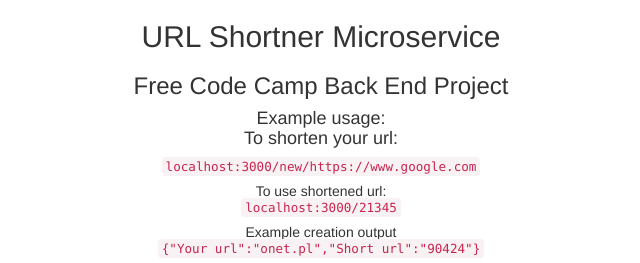
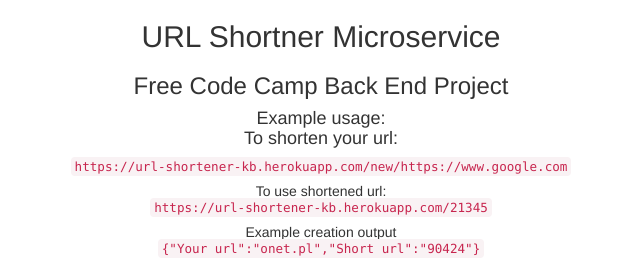
Before and after one commit to kubabartak/url-shortener, a website: page public/index.html in a window 1280 px wide. Shown: the top 263 px of the page, without its empty margins (319-959 px from the left). Drawn offline with nearby package versions, Linux system fonts and the light colour scheme.

Commit message:
home page example usage added

```diff
--- a/public/index.html
+++ b/public/index.html
@@ -11,10 +11,10 @@
        <h4> Example usage: <br>
            To shorten your url: <br> </h4>
         <h5>
-            <code>localhost:3000/new/https://www.google.com </code> </h5>
+            <code> https://url-shortener-kb.herokuapp.com/new/https://www.google.com </code> </h5>
 
         <h5> To use shortened url: <br>
-            <code>localhost:3000/21345 </code> <br> </h5>
+            <code> https://url-shortener-kb.herokuapp.com/21345 </code> <br> </h5>
         <h5>
            Example creation output <br>
 <code> {"Your url":"onet.pl","Short url":"90424"}
```
Also changed, not shown: 1 other file.
